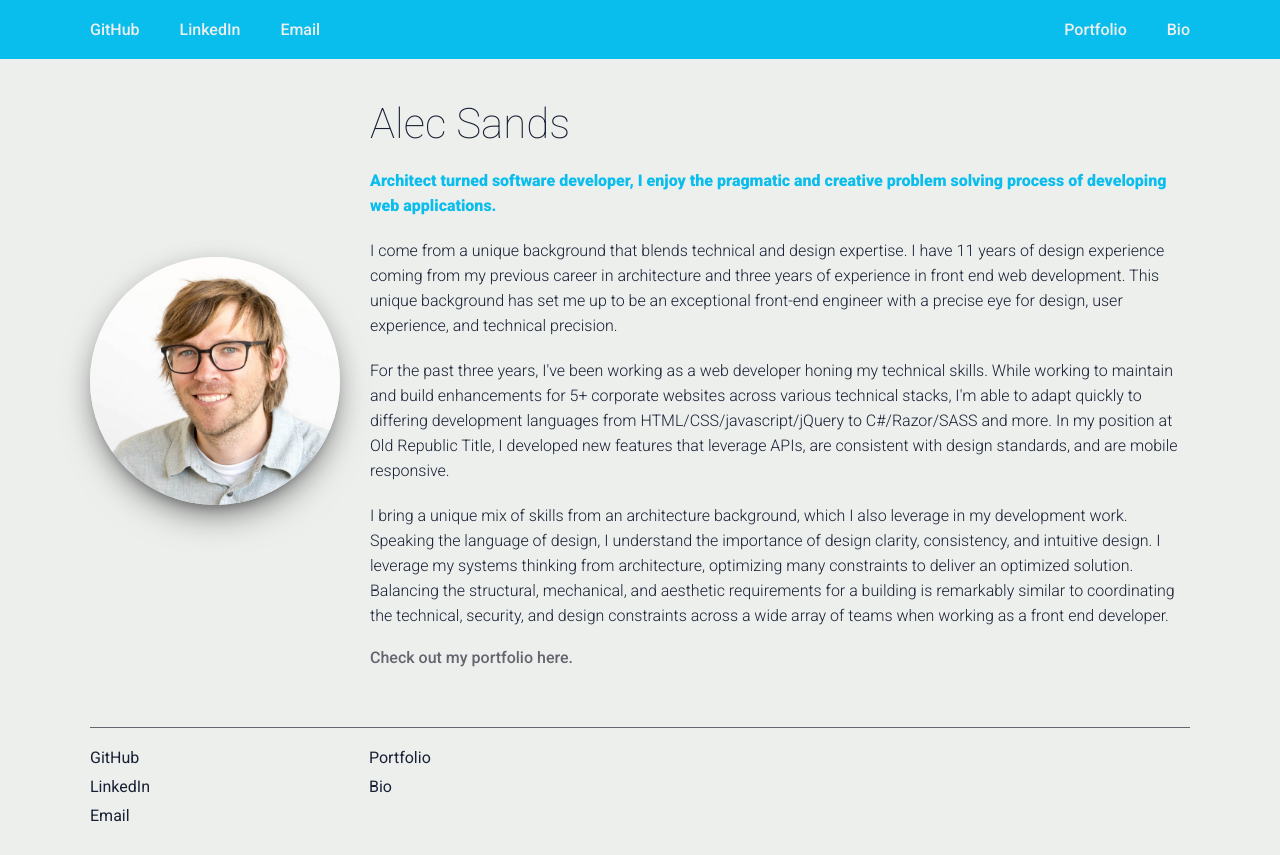
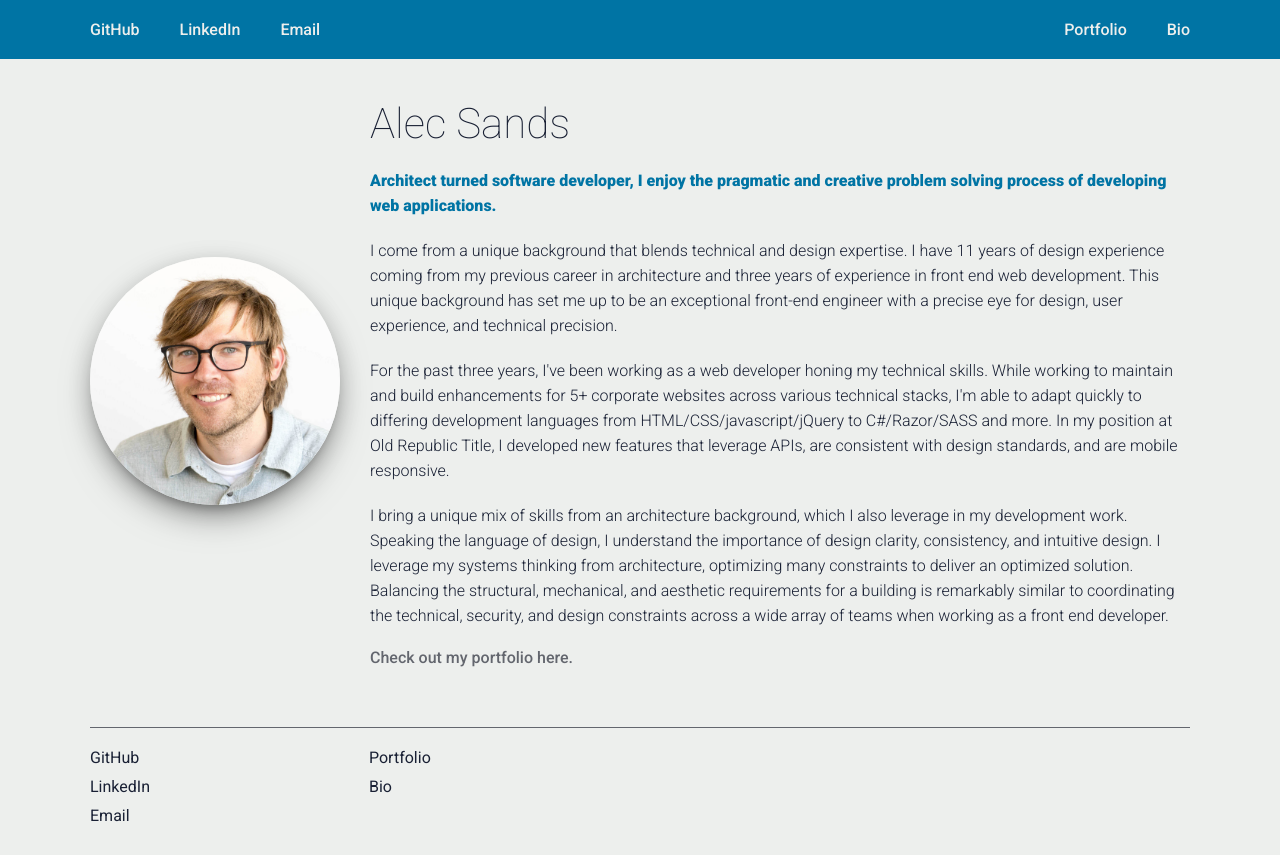
Before and after one commit to AlecSands/PersonalWebsite, a React (Create React App) app in the folder react-tdd/: page /#/ in a window 1280 px wide. Built offline with nearby package versions, Linux system fonts and the light colour scheme.

Commit message:
adjusted colors for accessability

```diff
--- a/react-tdd/src/styles/colors.scss
+++ b/react-tdd/src/styles/colors.scss
@@ -15,8 +15,8 @@
 $dark-shades: #EDEFED;
 $dark-accents: #6E8E96;
 $light-shades-trans: rgba(242, 242, 243, .2);
-$main-brand-color: #09BDED;
-$main-brand-color-dark: #09BDED;
+$main-brand-color: #0074a4;
+$main-brand-color-dark: #0074a4;
 $light-accents: #63666E;
 $light-shades: #192034;
 $dark-shadow: 0 16px 38px -12px rgba(0, 0, 0, 0.56), 0 4px 25px 0px rgba(0, 0, 0, 0.12), 0 8px 10px -5px rgba(0, 0, 0, 0.2);
```
